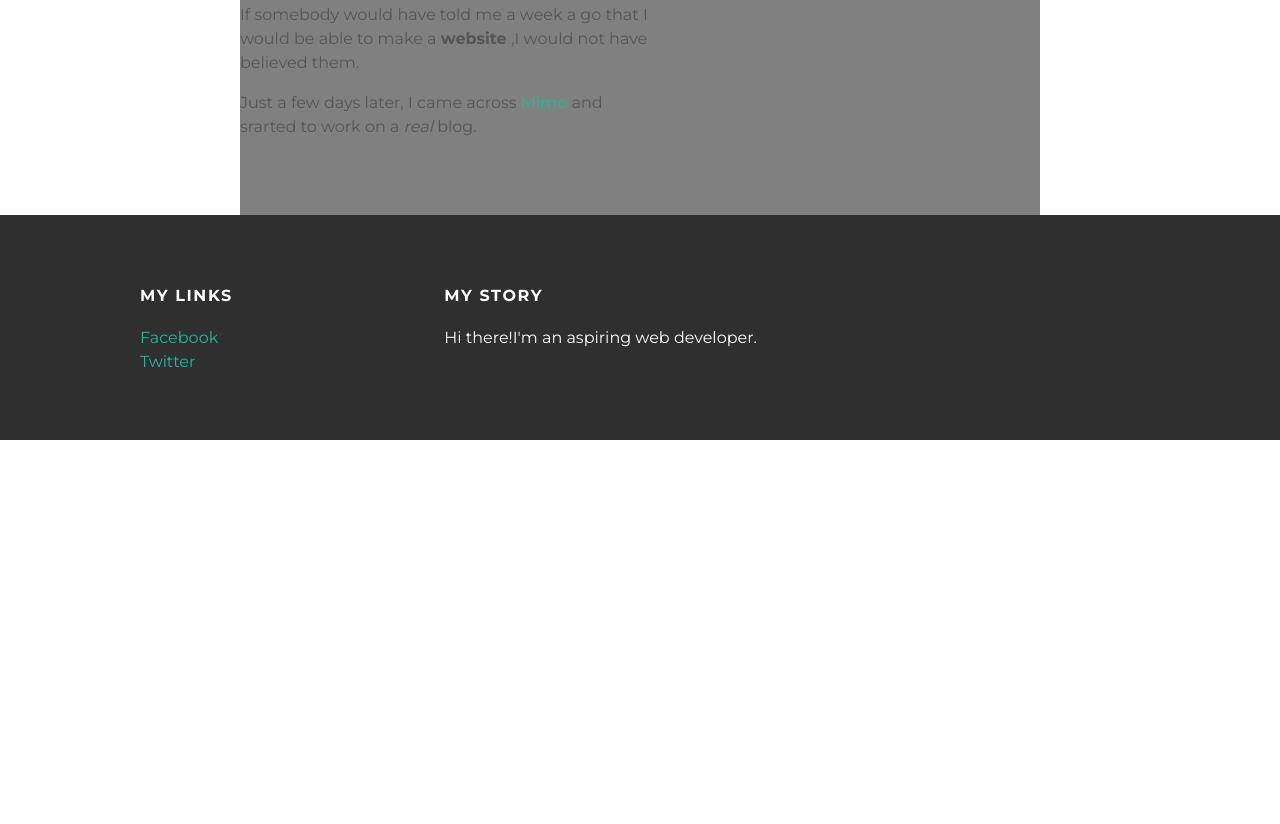
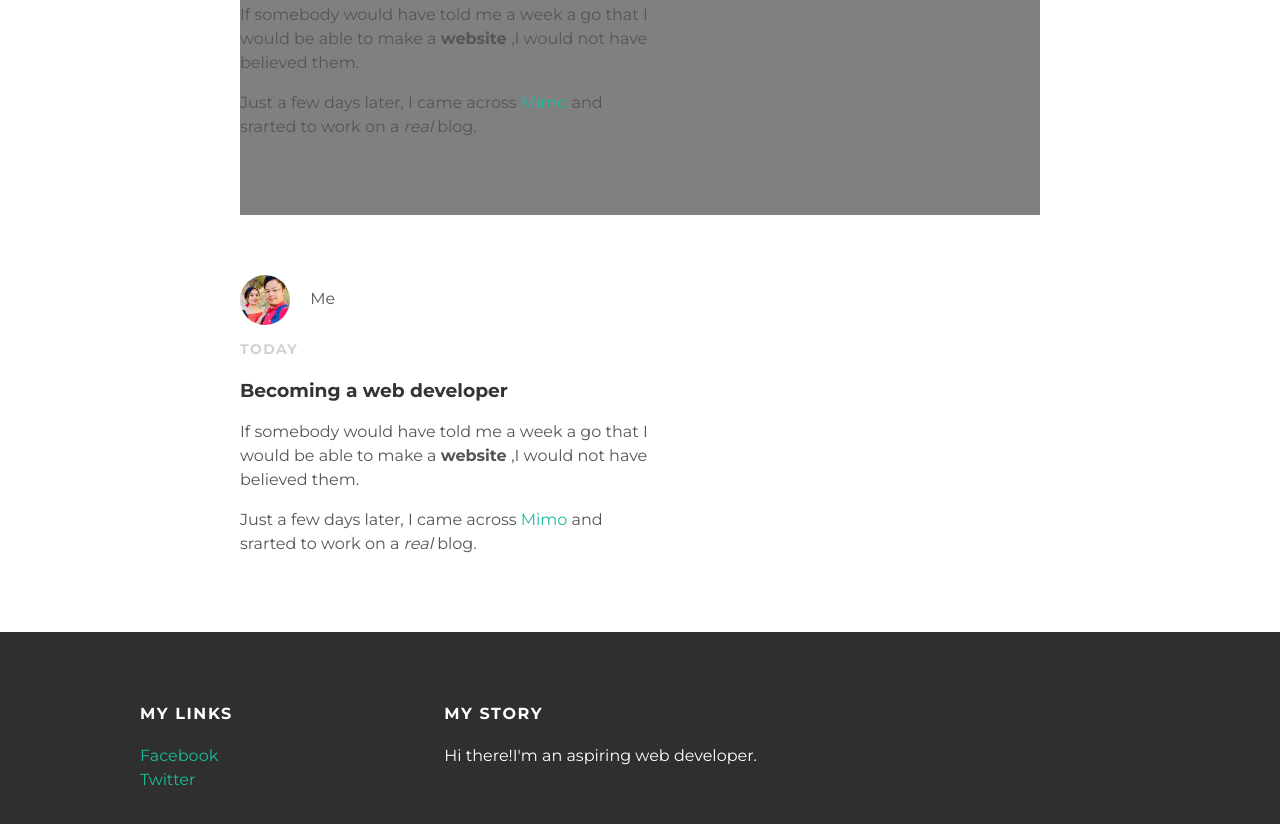
Before and after one commit to sushmagar/sushmagar.github.io, a plain HTML site: page index.html in a window 1280 px wide. Shown: the part 770-1594 px from the top of the page. Before the commit the page ends 1210 px from the top, so only its background shows below. Drawn offline with Linux system fonts and the light colour scheme.

Commit message:
Update index.html

```diff
--- a/index.html
+++ b/index.html
@@ -57,7 +57,26 @@
             </p>
         </div>
        </div>
-
+       <div class = "post">
+          <div class = "post-author">
+            <img src = "me.jpg">
+            <span>Me</span>
+          </div>
+          <p class = "post-date">Today</P>
+          <h3 class = "post-title">Becoming a web developer</h3>
+          <div class = "Post-content">
+            <p>
+              If somebody would have told me a week a go that I <br>
+              would be able to make a <strong> website </strong>,I would not have<br>
+               believed them.
+            </p>
+            <p>
+                Just a few days later, I came across
+                <a href = "https://getmimo.com">Mimo</a> and<br>
+                srarted to work on a <em>real </em>blog.
+            </p>
+        </div>
+       </div>
       </div>
     </div>
     <div id = "footer">
```
